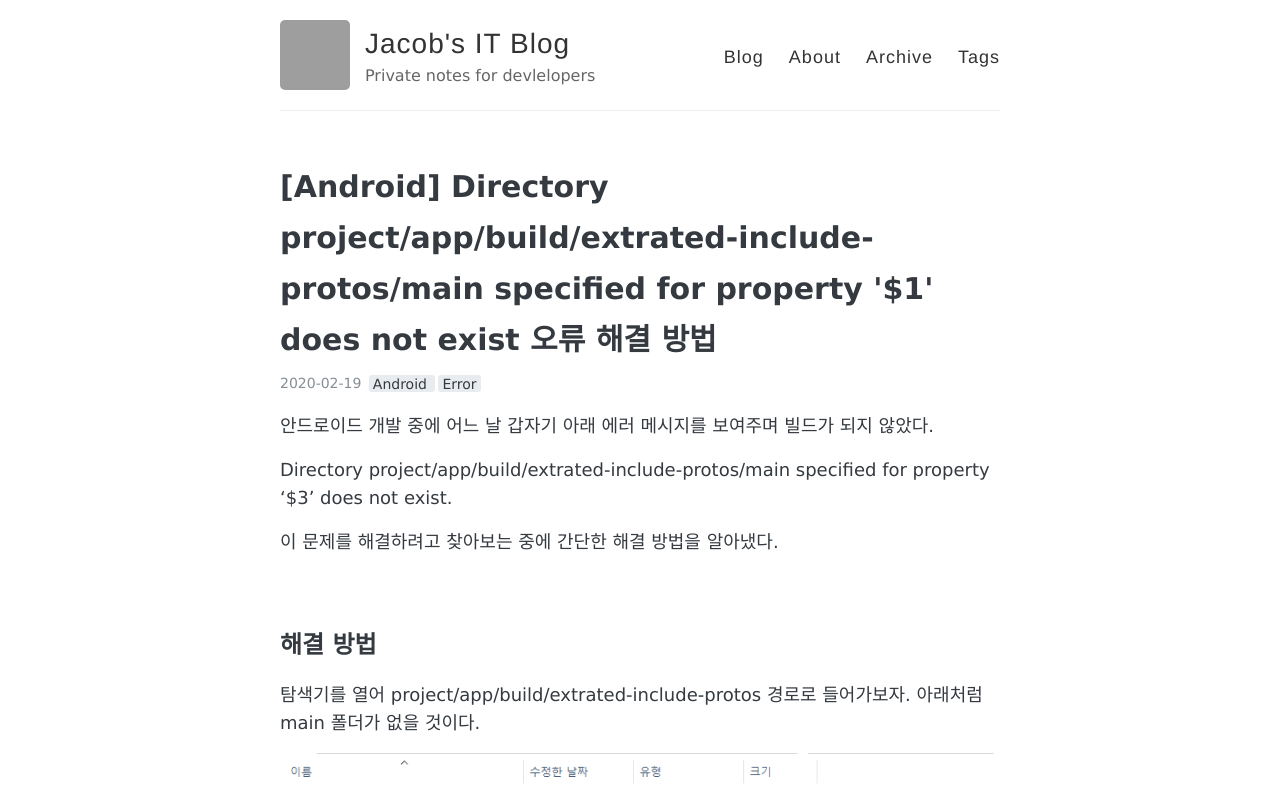
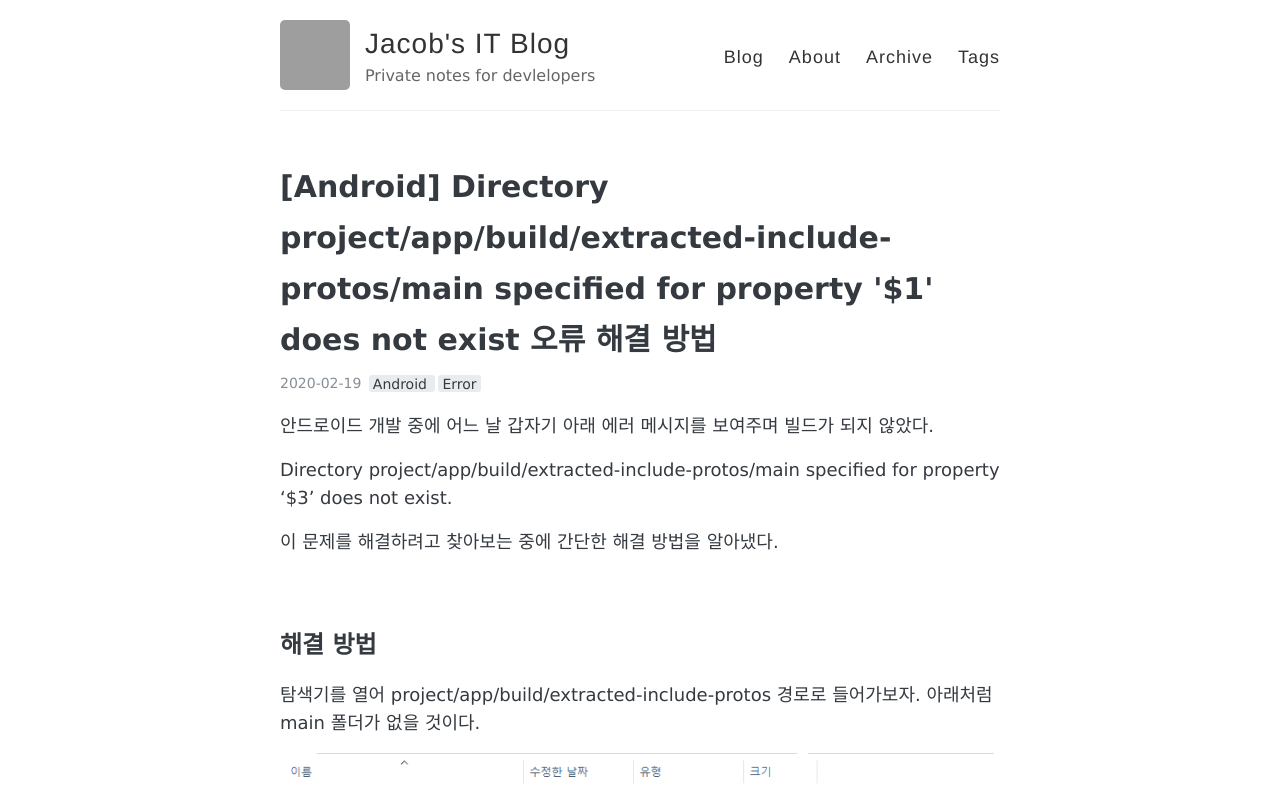
Before and after one commit to shwjdqls/shwjdqls.github.io, a Jekyll site: the page built from _posts/2020-02-19-android-error-directory-path-specified-for-property-does-not-exist.md, in a window 1280 px wide. Shown: the top 788 px of the page. Built offline with Jekyll 4.4.1, drawn with Linux system fonts in a browser that asks for light colours; comment, search, counter and statistics services are not loaded; grey boxes are pictures that could not be loaded.

Commit message:
단어 오류 수정

```diff
--- a/_posts/2020-02-19-android-error-directory-path-specified-for-property-does-not-exist.md
+++ b/_posts/2020-02-19-android-error-directory-path-specified-for-property-does-not-exist.md
@@ -1,6 +1,6 @@
 ---
 layout: post
-title: "[Android] Directory project/app/build/extrated-include-protos/main specified for property '$1' does not exist 오류 해결 방법"
+title: "[Android] Directory project/app/build/extracted-include-protos/main specified for property '$1' does not exist 오류 해결 방법"
 category: Android
 tags: [Android, Error]
 comments: true
@@ -8,7 +8,7 @@ comments: true
 
 안드로이드 개발 중에 어느 날 갑자기 아래 에러 메시지를 보여주며 빌드가 되지 않았다.
 
-Directory project/app/build/extrated-include-protos/main specified for property '$3' does not exist.
+Directory project/app/build/extracted-include-protos/main specified for property '$3' does not exist.
 
 이 문제를 해결하려고 찾아보는 중에 간단한 해결 방법을 알아냈다.
 
@@ -16,7 +16,7 @@ Directory project/app/build/extrated-include-protos/main specified for property
 
 ## 해결 방법
 
-탐색기를 열어 project/app/build/extrated-include-protos 경로로 들어가보자.
+탐색기를 열어 project/app/build/extracted-include-protos 경로로 들어가보자.
 아래처럼 main 폴더가 없을 것이다.
 
 ![Directory1]({{ site.baseurl }}/images/android/error_directory_path_specified_for_property_does_not_exist/directory1.png){: .center-image}
```
